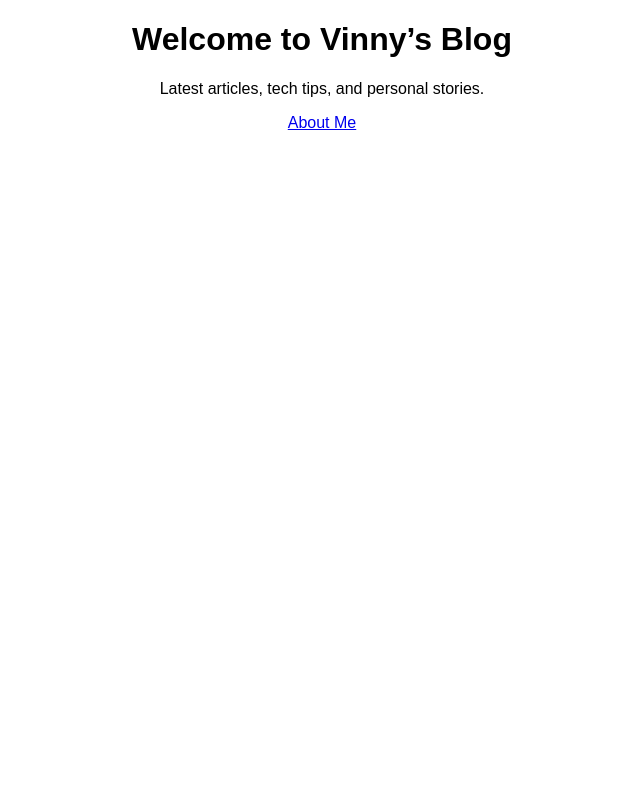
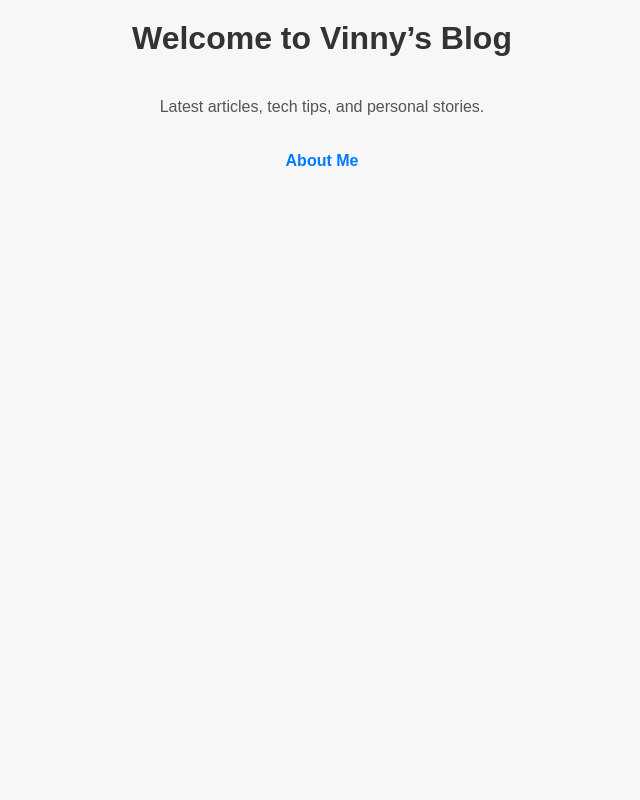
Before and after one commit to VINNYkidy/flask-blog, a Flask app: template templates/home.html in a window 1280 px wide. Shown: the whole page, without its empty margins (318-958 px from the left). Run offline with Flask 3, Linux system fonts and the light colour scheme; the template is opened without the code that fills it, so the values that code supplies are empty; parts of the project's set-up code (start-up, migrations or seed data) failed here and were passed over.

Commit message:
added styling with css

```diff
--- /dev/null
+++ b/static/style.css/style.css
@@ -0,0 +1,24 @@
+body {
+    font-family: Arial, sans-serif;
+    text-align: center;
+    margin: 0;
+    padding: 0;
+    background-color: #f7f7f7;
+}
+
+h1 {
+    color: #333;
+    padding: 20px;
+}
+
+p {
+    color: #555;
+}
+
+a {
+    display: inline-block;
+    margin-top: 20px;
+    text-decoration: none;
+    color: #007BFF;
+    font-weight: bold;
+}
--- a/templates/about.html
+++ b/templates/about.html
@@ -1,3 +1,5 @@
+<link rel="stylesheet" href="{{ url_for('static', filename='style.css') }}">
+
 <!DOCTYPE html>
 <html>
 <head>
--- a/templates/home.html
+++ b/templates/home.html
@@ -1,3 +1,5 @@
+<link rel="stylesheet" href="{{ url_for('static', filename='style.css') }}">
+
 <!DOCTYPE html>
 <html>
 <head>
```
Also changed, not shown: README.md (deleted).
